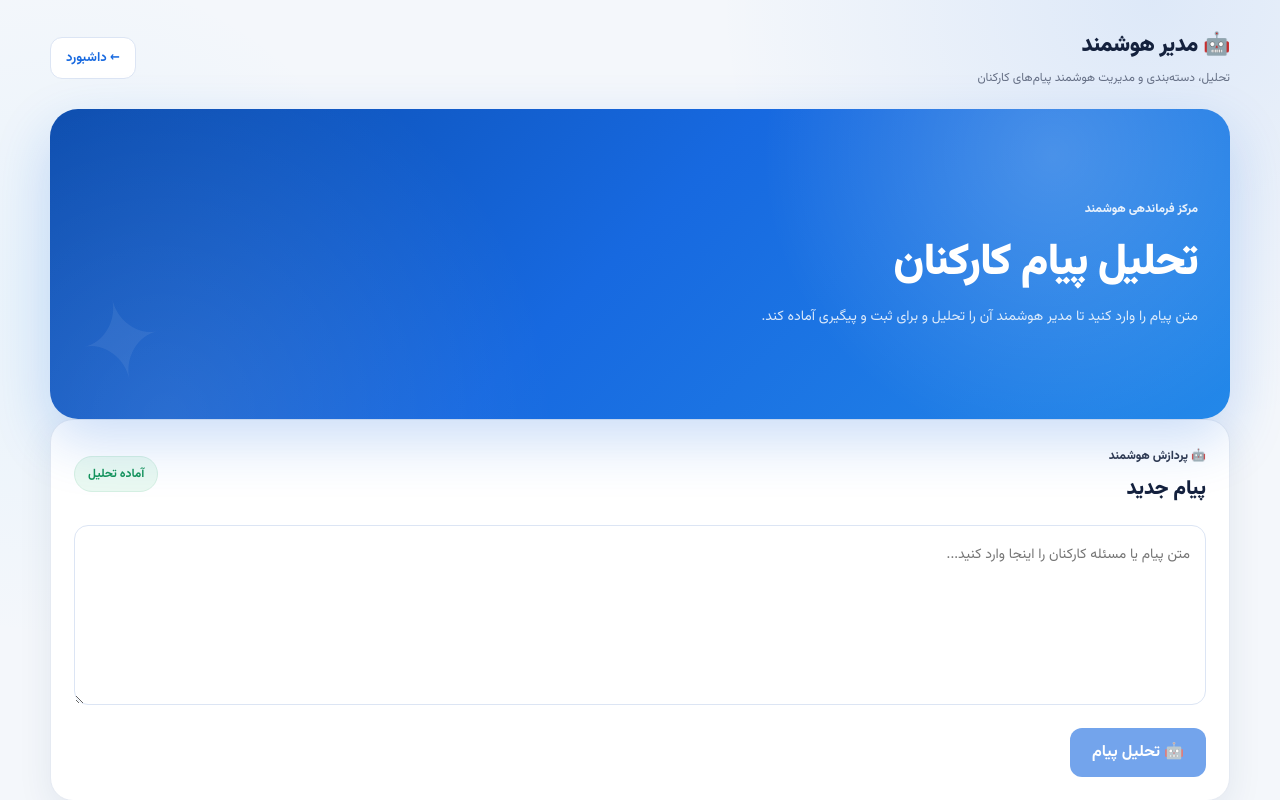
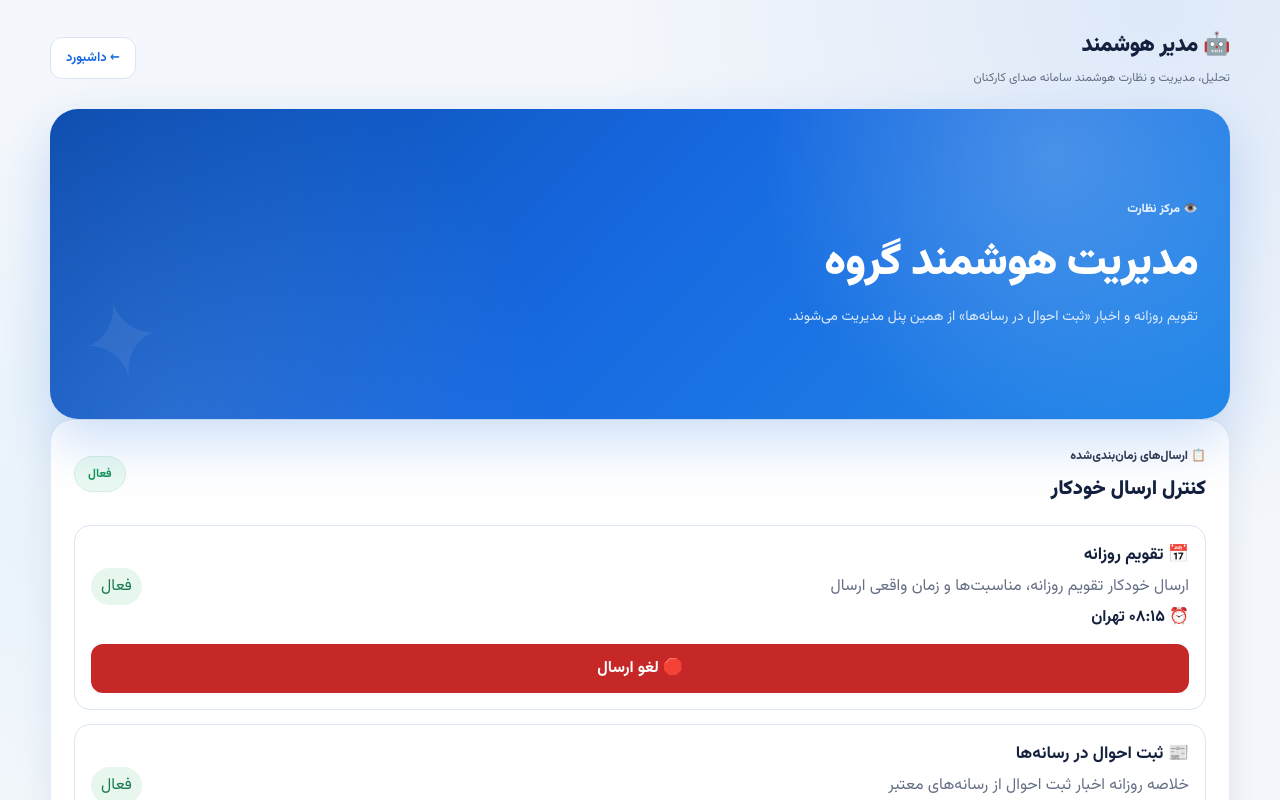
Before and after one commit to mehdimontakhab6-tech/sedaye-smart, a Next.js app: page /manager in a window 1280 px wide. Shown: the top 800 px of the page. Built offline with nearby package versions, Linux system fonts and the light colour scheme; no server answers.

Commit message:
Add schedule controls to manager panel

```diff
--- a/app/manager/page.tsx
+++ b/app/manager/page.tsx
@@ -1,11 +1,42 @@
 "use client";
 
-import { useState } from "react";
+import { useEffect, useState } from "react";
+
+type ScheduleKind = "calendar" | "news";
+
+const schedules = [
+  {
+    kind: "calendar" as ScheduleKind,
+    title: "📅 تقویم روزانه",
+    time: "۰۸:۱۵ تهران",
+    description:
+      "ارسال خودکار تقویم روزانه، مناسبت‌ها و زمان واقعی ارسال",
+  },
+  {
+    kind: "news" as ScheduleKind,
+    title: "📰 ثبت احوال در رسانه‌ها",
+    time: "۲۲:۳۰ تهران",
+    description:
+      "خلاصه روزانه اخبار ثبت احوال از رسانه‌های معتبر",
+  },
+];
 
 export default function ManagerPage() {
   const [text, setText] = useState("");
   const [loading, setLoading] = useState(false);
   const [result, setResult] = useState<any>(null);
+
+  const [states, setStates] = useState<
+    Record<ScheduleKind, boolean>
+  >({
+    calendar: true,
+    news: true,
+  });
+
+  const [saving, setSaving] =
+    useState<ScheduleKind | null>(null);
+
+  const [message, setMessage] = useState("");
 
   async function analyze() {
     if (!text.trim()) return;
@@ -14,31 +45,128 @@ export default function ManagerPage() {
     setResult(null);
 
     try {
-      const response = await fetch("/api/manager/process", {
-        method: "POST",
-        headers: {
-          "Content-Type": "application/json"
-        },
-        body: JSON.stringify({
-          text
-        })
-      });
+      const response = await fetch(
+        "/api/manager/process",
+        {
+          method: "POST",
+          headers: {
+            "Content-Type": "application/json",
+          },
+          body: JSON.stringify({
+            text,
+          }),
+        }
+      );
 
       const data = await response.json();
       setResult(data);
     } catch {
       setResult({
         ok: false,
-        error: "ارتباط با مدیر هوشمند برقرار نشد."
+        error:
+          "ارتباط با مدیر هوشمند برقرار نشد.",
       });
     } finally {
       setLoading(false);
     }
   }
 
+  async function loadScheduleState() {
+    try {
+      const response = await fetch(
+        "/api/schedule/control",
+        {
+          cache: "no-store",
+        }
+      );
+
+      const data = await response.json();
+
+      if (data?.ok && data?.states) {
+        setStates({
+          calendar:
+            data.states.calendar !== false,
+          news:
+            data.states.news !== false,
+        });
+      }
+    } catch {
+      // در صورت خطا، وضعیت پیش‌فرض فعال باقی می‌ماند.
+    }
+  }
+
+  useEffect(() => {
+    loadScheduleState();
+  }, []);
+
+  async function toggleSchedule(
+    kind: ScheduleKind
+  ) {
+    const next = !states[kind];
+
+    const confirmed = window.confirm(
+      next
+        ? "ارسال خودکار این بخش دوباره فعال شود؟"
+        : "آیا ارسال خودکار این بخش لغو شود؟"
+    );
+
+    if (!confirmed) return;
+
+    setSaving(kind);
+    setMessage("");
+
+    try {
+      const response = await fetch(
+        "/api/schedule/control",
+        {
+          method: "POST",
+          headers: {
+            "Content-Type":
+              "application/json",
+          },
+          body: JSON.stringify({
+            kind,
+            enabled: next,
+          }),
+        }
+      );
+
+      const data = await response.json();
+
+      if (
+        !response.ok ||
+        !data?.ok
+      ) {
+        throw new Error(
+          data?.error ||
+            "ثبت وضعیت زمان‌بندی انجام نشد."
+        );
+      }
+
+      setStates((current) => ({
+        ...current,
+        [kind]: next,
+      }));
+
+      setMessage(
+        next
+          ? "✅ ارسال خودکار فعال شد."
+          : "🛑 ارسال خودکار این مورد لغو شد."
+      );
+    } catch (error: any) {
+      setMessage(
+        error?.message ||
+          "خطا در ثبت وضعیت."
+      );
+    } finally {
+      setSaving(null);
+    }
+  }
+
   return (
     <main className="page">
 
+      {/* HEADER */}
       <header className="top">
 
         <div>
@@ -47,42 +175,256 @@ export default function ManagerPage() {
           </div>
 
           <p>
-            تحلیل، دسته‌بندی و مدیریت هوشمند پیام‌های کارکنان
+            تحلیل، مدیریت و نظارت هوشمند
+            سامانه صدای کارکنان
           </p>
         </div>
 
-        <a href="/" className="back">
+        <a
+          href="/"
+          className="back"
+        >
           ← داشبورد
         </a>
 
       </header>
 
+
+      {/* HERO */}
       <section className="hero">
 
         <div className="heroText">
 
           <span className="eyebrow">
-            مرکز فرماندهی هوشمند
+            👁️ مرکز نظارت
           </span>
 
           <h1>
-            تحلیل پیام کارکنان
+            مدیریت هوشمند گروه
           </h1>
 
           <p>
-            متن پیام را وارد کنید تا مدیر هوشمند آن را
-            تحلیل و برای ثبت و پیگیری آماده کند.
+            تقویم روزانه و اخبار
+            «ثبت احوال در رسانه‌ها»
+            از همین پنل مدیریت می‌شوند.
           </p>
 
         </div>
 
       </section>
 
+
+      {/* SCHEDULE CONTROL */}
       <section className="managerPanel">
 
         <div className="managerHeader">
 
           <div>
+
+            <span className="eyebrow">
+              📋 ارسال‌های زمان‌بندی‌شده
+            </span>
+
+            <h2>
+              کنترل ارسال خودکار
+            </h2>
+
+          </div>
+
+          <span className="managerStatus">
+            فعال
+          </span>
+
+        </div>
+
+
+        {schedules.map(
+          (schedule) => {
+
+            const enabled =
+              states[
+                schedule.kind
+              ];
+
+            return (
+
+              <div
+                key={schedule.kind}
+                style={{
+                  border:
+                    "1px solid #dce5f4",
+                  borderRadius: "16px",
+                  padding: "16px",
+                  marginTop: "14px",
+                }}
+              >
+
+                <div
+                  style={{
+                    display: "flex",
+                    justifyContent:
+                      "space-between",
+                    gap: "12px",
+                    alignItems:
+                      "center",
+                  }}
+                >
+
+                  <div>
+
+                    <strong
+                      style={{
+                        display:
+                          "block",
+                        fontSize:
+                          "17px",
+                      }}
+                    >
+                      {schedule.title}
+                    </strong>
+
+                    <span
+                      style={{
+                        display:
+                          "block",
+                        marginTop:
+                          "6px",
+                        color:
+                          "#667085",
+                      }}
+                    >
+                      {
+                        schedule.description
+                      }
+                    </span>
+
+                    <span
+                      style={{
+                        display:
+                          "block",
+                        marginTop:
+                          "6px",
+                        fontWeight:
+                          "bold",
+                      }}
+                    >
+                      ⏰ {schedule.time}
+                    </span>
+
+                  </div>
+
+
+                  <span
+                    style={{
+                      whiteSpace:
+                        "nowrap",
+                      padding:
+                        "6px 10px",
+                      borderRadius:
+                        "999px",
+                      background:
+                        enabled
+                          ? "#e8f7ee"
+                          : "#fff1f0",
+                      color:
+                        enabled
+                          ? "#18794e"
+                          : "#c62828",
+                    }}
+                  >
+                    {enabled
+                      ? "فعال"
+                      : "لغوشده"}
+                  </span>
+
+                </div>
+
+
+                {/* CANCEL / ENABLE BUTTON */}
+                <button
+                  onClick={() =>
+                    toggleSchedule(
+                      schedule.kind
+                    )
+                  }
+                  disabled={
+                    saving ===
+                    schedule.kind
+                  }
+                  style={{
+                    marginTop:
+                      "14px",
+                    width: "100%",
+                    border: "none",
+                    borderRadius:
+                      "12px",
+                    padding:
+                      "12px",
+                    background:
+                      enabled
+                        ? "#c62828"
+                        : "#1769e0",
+                    color: "#fff",
+                    fontFamily:
+                      "inherit",
+                    fontWeight:
+                      "bold",
+                    cursor:
+                      saving ===
+                      schedule.kind
+                        ? "wait"
+                        : "pointer",
+                    opacity:
+                      saving ===
+                      schedule.kind
+                        ? 0.65
+                        : 1,
+                  }}
+                >
+                  {saving ===
+                  schedule.kind
+                    ? "در حال ثبت..."
+                    : enabled
+                    ? "🛑 لغو ارسال"
+                    : "▶️ فعال‌سازی ارسال"}
+                </button>
+
+              </div>
+
+            );
+          }
+        )}
+
+
+        {message && (
+
+          <div
+            style={{
+              marginTop:
+                "14px",
+              padding:
+                "12px",
+              borderRadius:
+                "12px",
+              background:
+                "#f5f7fb",
+            }}
+          >
+            {message}
+          </div>
+
+        )}
+
+      </section>
+
+
+      {/* SMART ASSISTANT */}
+      <section className="managerPanel">
+
+        <div className="managerHeader">
+
+          <div>
+
             <span className="eyebrow">
               🤖 پردازش هوشمند
             </span>
@@ -90,6 +432,7 @@ export default function ManagerPage() {
             <h2>
               پیام جدید
             </h2>
+
           </div>
 
           <span className="managerStatus">
@@ -98,39 +441,67 @@ export default function ManagerPage() {
 
         </div>
 
+
         <textarea
           value={text}
-          onChange={(e) => setText(e.target.value)}
+          onChange={(e) =>
+            setText(e.target.value)
+          }
           placeholder="متن پیام یا مسئله کارکنان را اینجا وارد کنید..."
+          rows={7}
           style={{
             width: "100%",
-            minHeight: "180px",
-            border: "1px solid #dce5f4",
-            borderRadius: "14px",
-            padding: "15px",
-            fontFamily: "inherit",
-            fontSize: "14px",
-            lineHeight: "2",
-            resize: "vertical",
-            outline: "none",
-            boxSizing: "border-box"
+            border:
+              "1px solid #dce5f4",
+            borderRadius:
+              "14px",
+            padding:
+              "15px",
+            fontFamily:
+              "inherit",
+            fontSize:
+              "14px",
+            lineHeight:
+              "2",
+            resize:
+              "vertical",
+            outline:
+              "none",
+            boxSizing:
+              "border-box",
           }}
         />
 
+
         <button
           onClick={analyze}
-          disabled={loading || !text.trim()}
+          disabled={
+            loading ||
+            !text.trim()
+          }
           style={{
-            marginTop: "14px",
+            marginTop:
+              "14px",
             border: "none",
-            borderRadius: "12px",
-            padding: "12px 22px",
-            background: "#1769e0",
-            color: "white",
-            fontFamily: "inherit",
-            fontWeight: "bold",
-            cursor: "pointer",
-            opacity: loading || !text.trim() ? 0.6 : 1
+            borderRadius:
+              "12px",
+            padding:
+              "12px 22px",
+            background:
+              "#1769e0",
+            color:
+              "white",
+            fontFamily:
+              "inherit",
+            fontWeight:
+              "bold",
+            cursor:
+              "pointer",
+            opacity:
+              loading ||
+              !text.trim()
+                ? 0.6
+                : 1,
           }}
         >
           {loading
@@ -140,6 +511,8 @@ export default function ManagerPage() {
 
       </section>
 
+
+      {/* ANALYSIS RESULT */}
       {result && (
 
         <section className="managerPanel">
@@ -147,6 +520,7 @@ export default function ManagerPage() {
           <div className="managerHeader">
 
             <div>
+
               <span className="eyebrow">
                 نتیجه تحلیل
               </span>
@@ -154,9 +528,11 @@ export default function ManagerPage() {
               <h2>
                 گزارش مدیر هوشمند
               </h2>
+
             </div>
 
           </div>
+
 
           {!result.ok ? (
 
@@ -169,6 +545,7 @@ export default function ManagerPage() {
             <div className="managerGrid">
 
               <div>
+
                 <strong>
                   {result.category}
                 </strong>
@@ -176,9 +553,12 @@ export default function ManagerPage() {
                 <span>
                   دسته‌بندی پیام
                 </span>
+
               </div>
 
+
               <div>
+
                 <strong>
                   {result.action}
                 </strong>
@@ -186,21 +566,32 @@ export default function ManagerPage() {
                 <span>
                   اقدام انجام‌شده
                 </span>
+
               </div>
 
+
               <div>
+
                 <strong>
-                  {result.issue?.tracking_id ||
-                    result.existing_issue?.tracking_id ||
-                    "—"}
+                  {
+                    result.issue
+                      ?.tracking_id ||
+                    result
+                      .existing_issue
+                      ?.tracking_id ||
+                    "—"
+                  }
                 </strong>
 
                 <span>
                   شناسه پرونده
                 </span>
+
               </div>
 
+
               <div>
+
                 <strong>
                   بررسی انسانی
                 </strong>
@@ -208,72 +599,126 @@ export default function ManagerPage() {
                 <span>
                   تصمیم نهایی با مدیر سامانه
                 </span>
+
               </div>
 
             </div>
 
           )}
 
+
           {result.issue && (
-            <div className="issue" style={{ marginTop: "18px" }}>
+
+            <div
+              className="issue"
+              style={{
+                marginTop:
+                  "18px",
+              }}
+            >
 
               <span className="tracking">
-                {result.issue.tracking_id}
+                {
+                  result.issue
+                    .tracking_id
+                }
               </span>
 
               <h2>
-                {result.issue.title}
+                {
+                  result.issue
+                    .title
+                }
               </h2>
 
               <p>
-                {result.issue.description}
+                {
+                  result.issue
+                    .description
+                }
               </p>
 
               <div className="issueMeta">
 
                 <span>
-                  وضعیت: {result.issue.status}
+                  وضعیت:{" "}
+                  {
+                    result.issue
+                      .status
+                  }
                 </span>
 
                 <span>
-                  دسته‌بندی: {result.issue.category}
+                  دسته‌بندی:{" "}
+                  {
+                    result.issue
+                      .category
+                  }
                 </span>
 
               </div>
 
             </div>
+
           )}
 
+
           {result.existing_issue && (
-            <div className="issue" style={{ marginTop: "18px" }}>
+
+            <div
+              className="issue"
+              style={{
+                marginTop:
+                  "18px",
+              }}
+            >
 
               <span className="tracking">
                 پرونده مشابه پیدا شد
               </span>
 
               <h2>
-                {result.existing_issue.title}
+                {
+                  result
+                    .existing_issue
+                    .title
+                }
               </h2>
 
               <p>
-                این پیام به یک مسئله ثبت‌شده شباهت دارد.
+                این پیام به یک
+                مسئله ثبت‌شده
+                شباهت دارد.
               </p>
 
               <div className="issueMeta">
 
                 <span>
-                  شناسه: {result.existing_issue.tracking_id}
+                  شناسه:{" "}
+                  {
+                    result
+                      .existing_issue
+                      .tracking_id
+                  }
                 </span>
 
                 <span>
-                  میزان شباهت: {Math.round(
-                    (result.similarity || 0) * 100
-                  )}٪
+                  میزان شباهت:{" "}
+                  {
+                    Math.round(
+                      (
+                        result
+                          .similarity ||
+                        0
+                      ) * 100
+                    )
+                  }٪
                 </span>
 
               </div>
 
             </div>
+
           )}
 
         </section>
@@ -282,4 +727,4 @@ export default function ManagerPage() {
 
     </main>
   );
-          }
+        }
```
